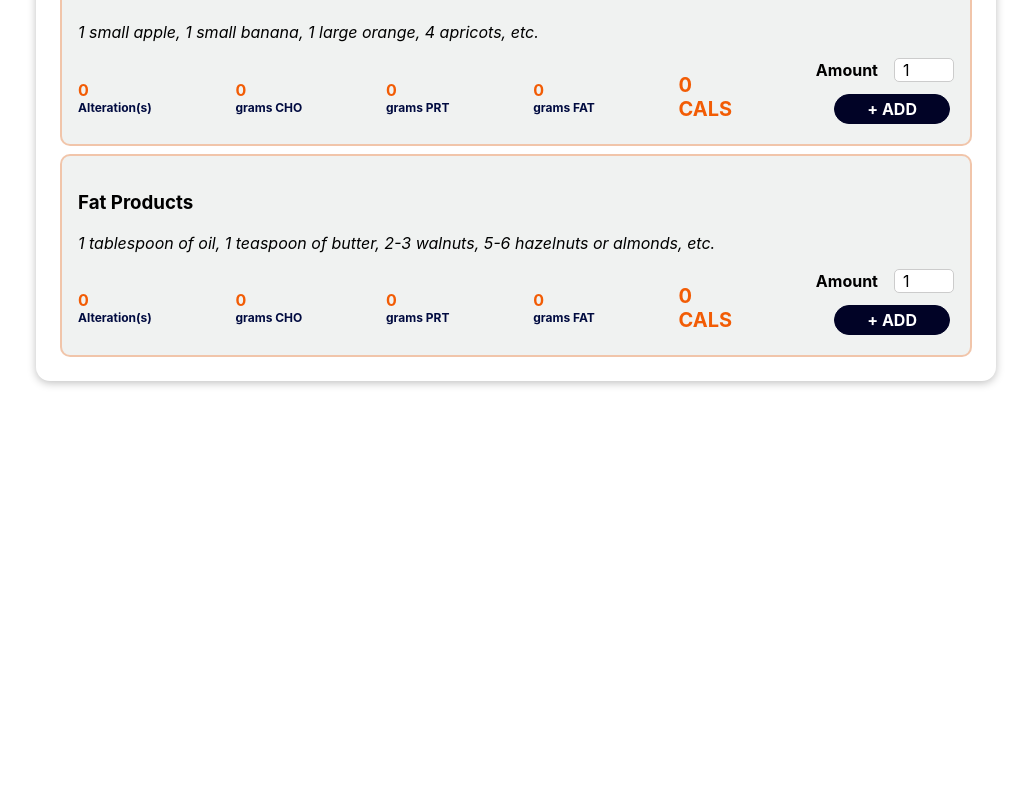
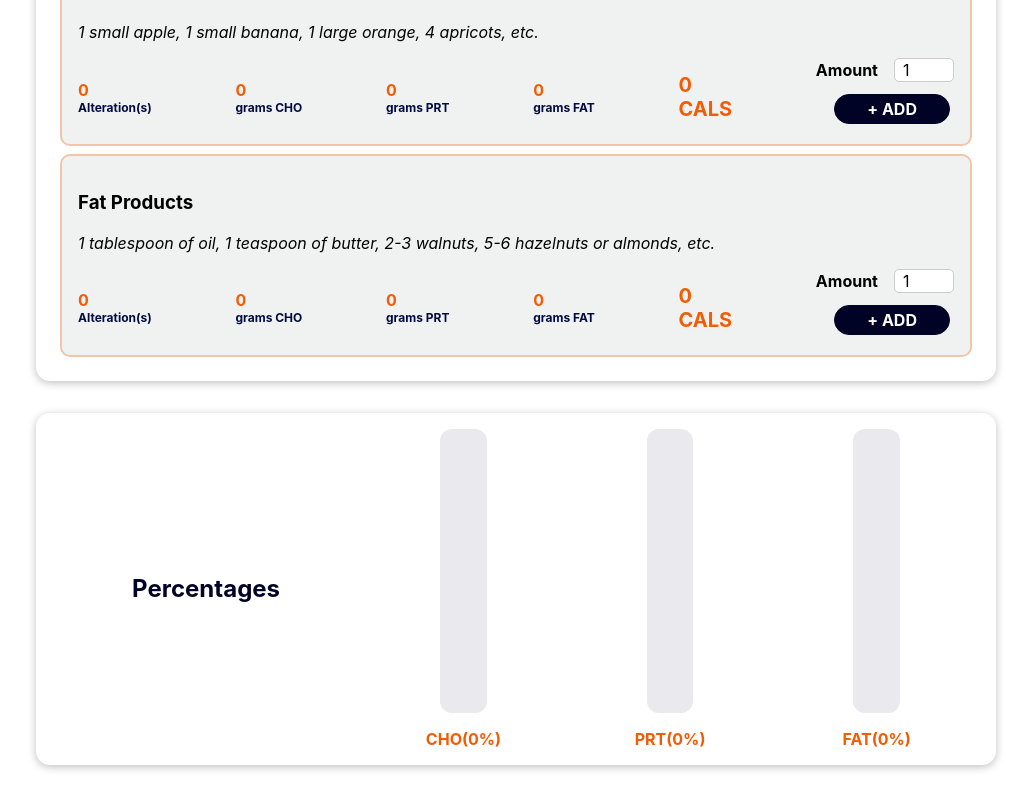
Before and after one commit to hakanurtimur/dietary-app, a React (Create React App) app: page / in a window 1280 px wide. Shown: the part 1924-2721 px from the top of the page, without its empty margins (124-1155 px from the left). Before the commit the page ends 2337 px from the top, so only its background shows below. Built offline with nearby package versions, Linux system fonts and the light colour scheme.

Commit message:
Adding Bars End Finish

```diff
--- a/src/App.js
+++ b/src/App.js
@@ -6,6 +6,7 @@ import Header from "./components/Layout/Header/Header";
 import CartContextProvider from "./store/CartContextProvider";
 import ClientInfo from "./components/ClientInfo/ClientInfo";
 import AlterationsSummary from "./components/Alterations/AlterationsSummary";
+import LoadBars from "./components/LoadBars/LoadBars";
 
 function App() {
   const [modal, setModal] = useState(false);
@@ -26,8 +27,10 @@ function App() {
       <main>
         <ClientInfo></ClientInfo>
         <Alterations></Alterations>
+        <LoadBars></LoadBars>
       </main>
     </CartContextProvider>
+
   );
 }
 
--- a/src/components/ClientInfo/Client.module.css
+++ b/src/components/ClientInfo/Client.module.css
@@ -1,12 +1,15 @@
 .clientInfo {
-
+    align-self: center;
+    flex-basis: 80%;
     display: flex;
     flex-direction: column;
     justify-content: space-between;
+    align-items: center;
     font-size: 1rem;
     gap: 1rem;
     font-weight: 700;
     margin-bottom: 1rem;
+    margin-top: 1rem;
 
 }
 
@@ -14,7 +17,7 @@
     display: inline-flex;
     gap: 1rem;
     animation: formInput 1s ease-in-out;
-    padding-left: 4.4rem;
+
 }
 
 .clientItem span {
--- /dev/null
+++ b/src/components/LoadBars/LoadBars.js
@@ -0,0 +1,69 @@
+import React, { useContext } from "react";
+import CartContext from "../../store/cart-context";
+import Card from "../UI/Card/Card";
+import classes from "./LoadBars.module.css";
+
+export default function LoadBars() {
+  const cartCtx = useContext(CartContext);
+
+  console.log(Math.round(((cartCtx.totalCho * 4) / cartCtx.totalCal) * 100));
+
+  const calOfCho = cartCtx.totalCho * 4;
+  const calOfPrt = cartCtx.totalPrt * 4;
+  const calOfFat = cartCtx.totalFat * 9;
+
+  let barFillCho = "0%";
+  let barFillPrt = "0%";
+  let barFillFat = "0%";
+
+  if (cartCtx.totalCal > 0) {
+    barFillCho = `${Math.round((calOfCho / cartCtx.totalCal) * 100)}%`;
+  }
+  if (cartCtx.totalCal > 0) {
+    barFillPrt = `${Math.round((calOfPrt / cartCtx.totalCal) * 100)}%`;
+  }
+
+  if (cartCtx.totalCal > 0) {
+    barFillFat = `${Math.round((calOfFat / cartCtx.totalCal) * 100)}%`;
+  }
+
+  return (
+    <section className={classes.loadBars}>
+      <Card>
+
+        <div className={classes.bars}>
+        <h1>Percentages</h1>
+
+          <div className={classes["chart-bar"]}>
+            <div className={classes["chart-bar__inner"]}>
+              <div
+                className={classes["chart-bar__fill"]}
+                style={{ height: barFillCho }}
+              ></div>
+            </div>
+            <div className={classes["chart-bar__label"]}>CHO
+            <strong>({barFillCho})</strong></div>
+          </div>
+          <div className={classes["chart-bar"]}>
+            <div className={classes["chart-bar__inner"]}>
+              <div
+                className={classes["chart-bar__fill"]}
+                style={{ height: barFillPrt }}
+              ></div>
+            </div>
+            <div className={classes["chart-bar__label"]}>PRT<strong>({barFillPrt})</strong></div>
+          </div>
+          <div className={classes["chart-bar"]}>
+            <div className={classes["chart-bar__inner"]}>
+              <div
+                className={classes["chart-bar__fill"]}
+                style={{ height: barFillFat }}
+              ></div>
+            </div>
+            <div className={classes["chart-bar__label"]}>FAT<strong>({barFillFat})</strong></div>
+          </div>
+        </div>
+      </Card>
+    </section>
+  );
+}
--- /dev/null
+++ b/src/components/LoadBars/LoadBars.module.css
@@ -0,0 +1,48 @@
+.loadBars {
+  max-width: 60rem;
+  width: 90%;
+  margin: 2rem auto;
+  color: #010326;
+}
+.bars {
+    display: flex;
+    justify-content: space-around;
+    height: 20rem;
+
+}
+
+.chart-bar {
+ width:  5%;
+  height: 100%;
+  display: flex;
+  flex-direction: column;
+  align-items: center;
+}
+
+.chart-bar__inner {
+  height: 100%;
+  width: 100%;
+  border-radius: 12px;
+  background-color: hwb(230 0% 75% / 0.086);
+  overflow: hidden;
+  display: flex;
+  flex-direction: column;
+  justify-content: flex-end;
+}
+
+.chart-bar__fill {
+  background-color: #010B40;
+
+  transition: all 0.3s ease-out;
+}
+
+.chart-bar__label {
+  font-weight: bold;
+  font-size: 1rem;
+  text-align: center;
+  color: #F25C05;
+  margin-top: 1rem;
+}
+h1 {
+    align-self: center;
+}
```
